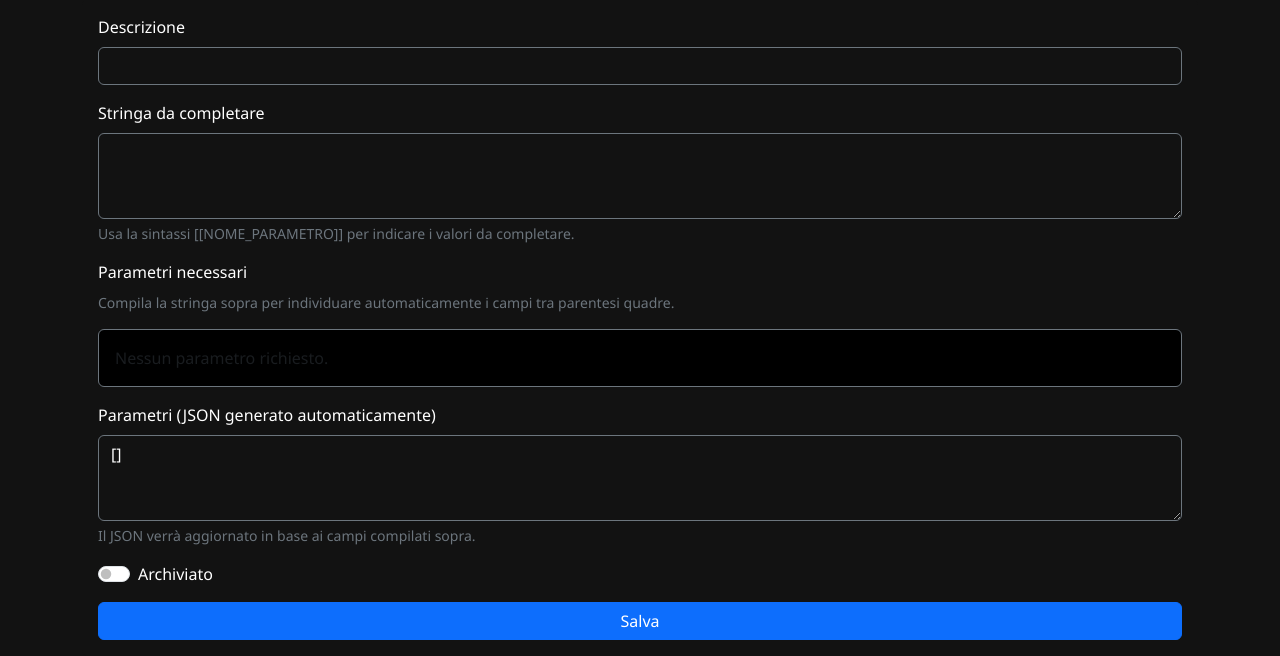
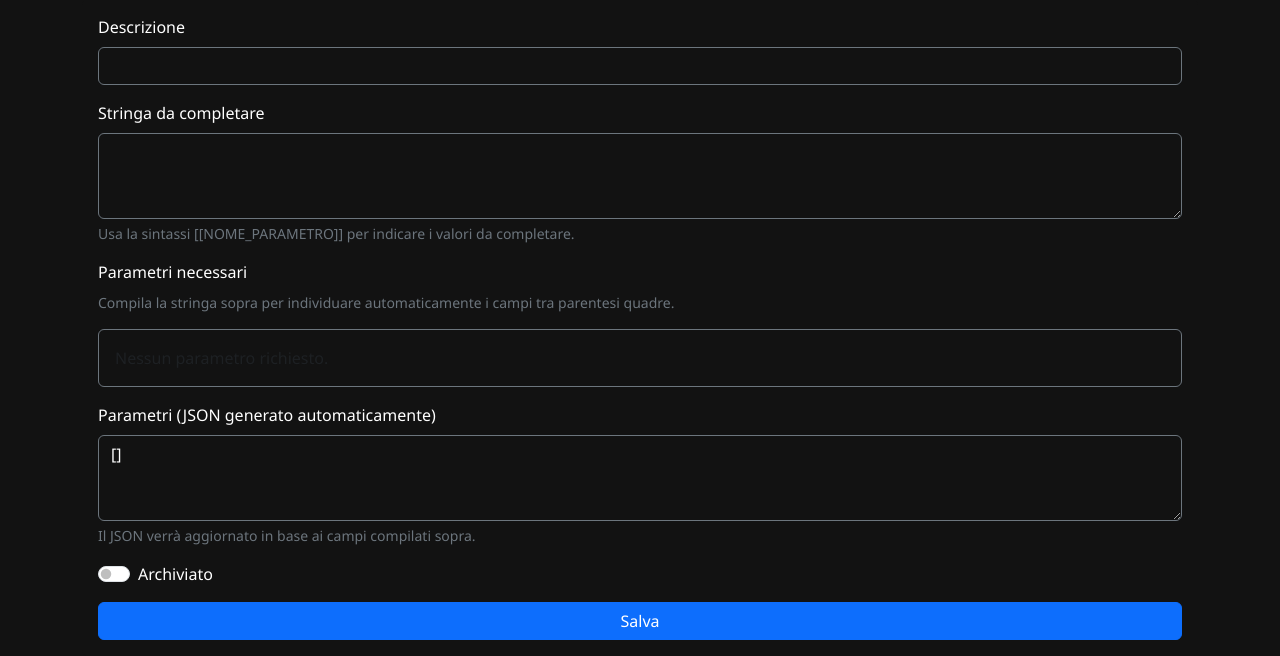
Before and after one commit to DanieleBiggi/GestioneFamiglia, a PHP site: page /Gestionale25/query_dettaglio.php in a window 1280 px wide. Shown: the part 194-850 px from the top of the page. Run offline with PHP 8.4, Linux system fonts and the light colour scheme; the visitor is signed in with stand-in values (Sample User, id 1); data that the repository does not hold is empty.

Commit message:
Update query_dettaglio.php

```diff
--- a/query_dettaglio.php
+++ b/query_dettaglio.php
@@ -82,7 +82,7 @@ include 'includes/header.php';
   <div class="mb-3">
     <label class="form-label">Parametri necessari</label>
     <p class="small text-secondary" id="placeholdersInfo">Compila la stringa sopra per individuare automaticamente i campi tra parentesi quadre.</p>
-    <div id="parametriContainer" class="p-3 border border-secondary rounded bg-black"></div>
+    <div id="parametriContainer" class="p-3 border border-secondary rounded"></div>
   </div>
   <div class="mb-3">
     <label class="form-label">Parametri (JSON generato automaticamente)</label>
```
